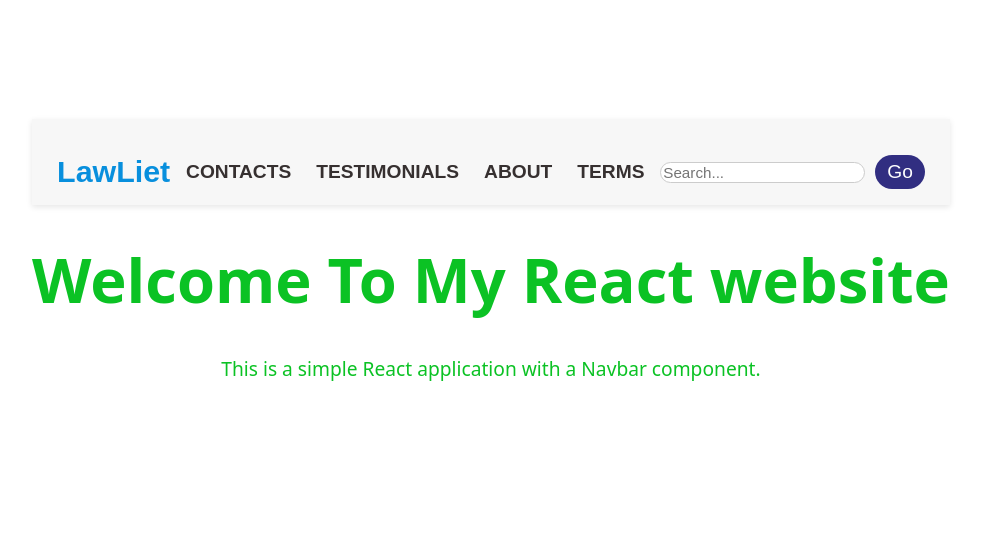
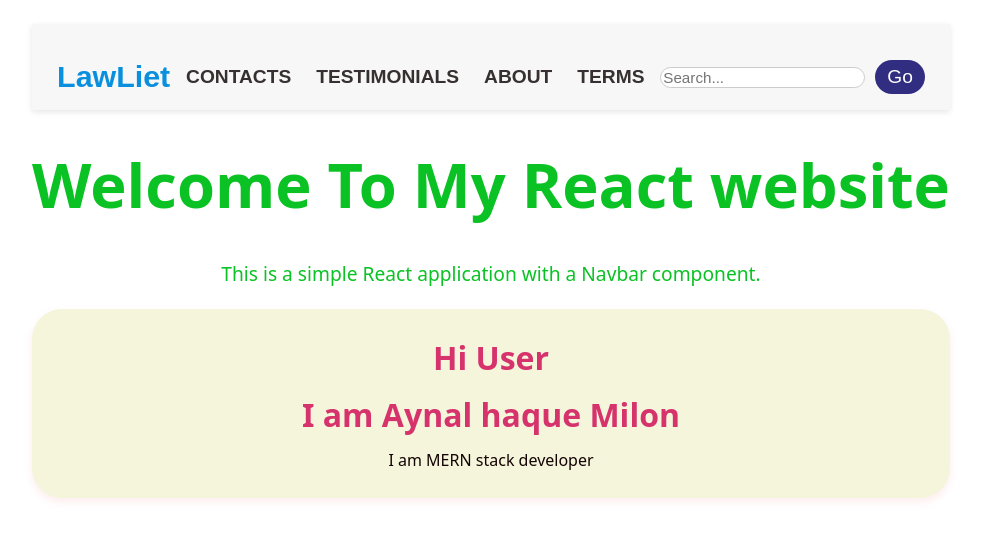
Before and after one commit to Aynal7411/react-project-1, a React app: page / in a window 1280 px wide. Shown: the part 139-678 px from the top of the page, without its empty margins (149-1130 px from the left). Built offline with nearby package versions, Linux system fonts and the light colour scheme; the HTML template or start-up script is replaced by a standard one.

Commit message:
aynal.jsx added

```diff
--- a/src/App.jsx
+++ b/src/App.jsx
@@ -1,7 +1,7 @@
 import { useState } from 'react'
 import Navbar from "./components/Navbar";
 import './App.css'
-
+import Aynal from './components/Aynal';
 function App() {
 
 
@@ -12,6 +12,7 @@ function App() {
       <h1>Welcome To My React website</h1>
       <p>This is a simple React application with a Navbar component.</p>
         </div>
+        <Aynal />
     </>
   )
 }
--- /dev/null
+++ b/src/components/Aynal.css
@@ -0,0 +1,20 @@
+.aynal {
+    text-align: center;
+    margin-top: 20px;
+    font-size: 1.2rem;
+    color: #96078f;
+    background-color: beige;
+    padding: 10px;
+    border-radius: 30px;
+    box-shadow: 0 4px 8px #e74b4b1a;
+
+}
+.aynal h1 {
+    margin-bottom: 10px;
+    font-size: 2rem;
+    color: #d6336c;
+}
+.aynal p {
+    font-size: 1rem;
+    color: #130303;
+}
--- /dev/null
+++ b/src/components/Aynal.jsx
@@ -0,0 +1,12 @@
+import React from 'react'
+import './Aynal.css'
+
+export default function Aynal() {
+  return (
+    <div className='aynal'>
+      <h1>Hi User</h1>
+      <h1>I am Aynal haque Milon</h1>
+      <p>I am MERN stack developer </p>
+    </div>
+  )
+}
```
